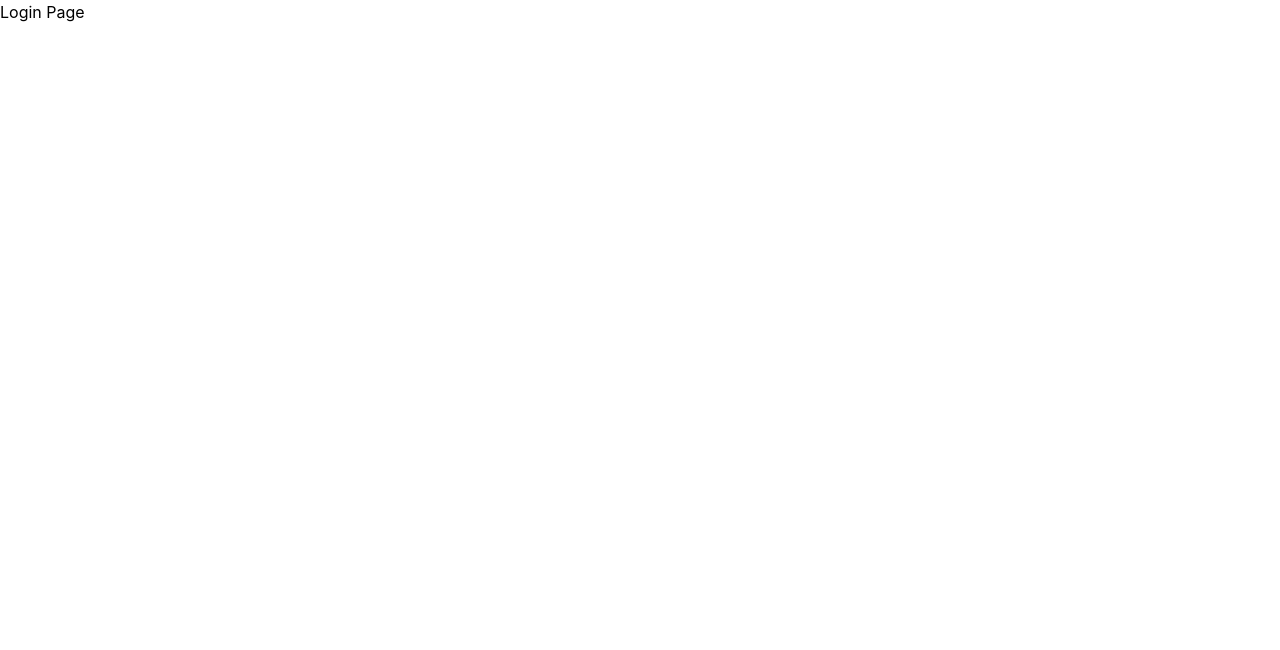
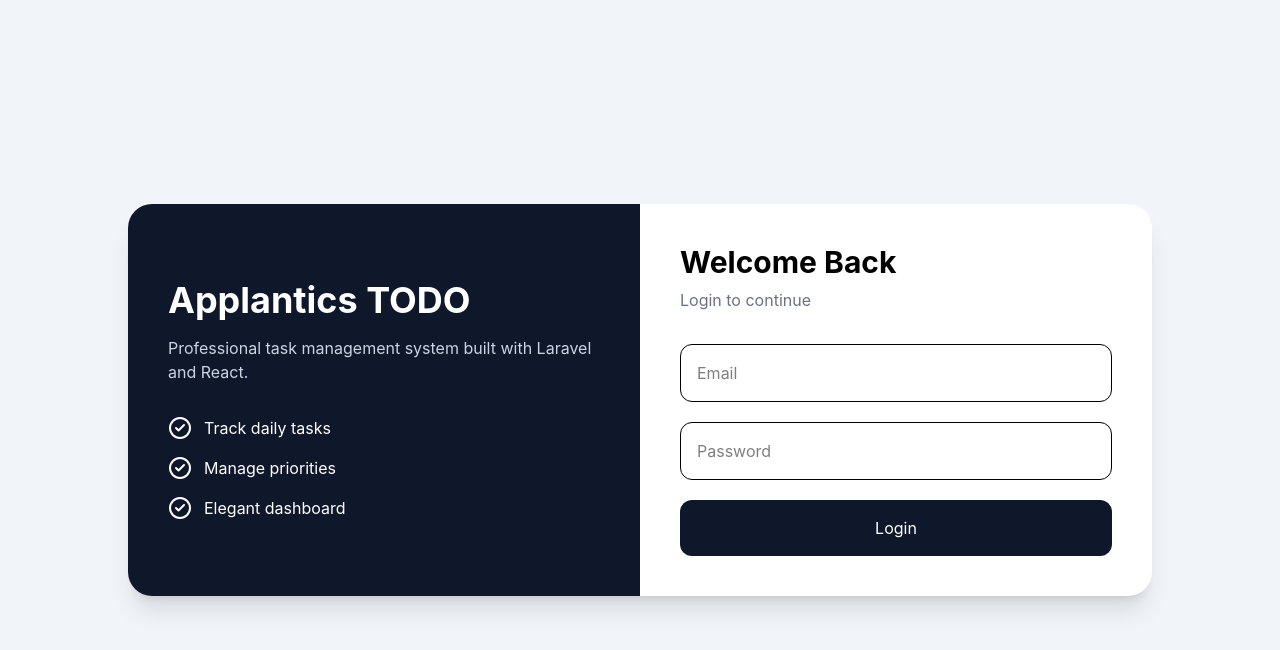
Before and after one commit to DNishadini/applantics-todo-app, a React app in the folder frontend/: page / in a window 1280 px wide. Shown: the top 650 px of the page. Built offline with nearby package versions, Linux system fonts and the light colour scheme; the HTML template or start-up script is replaced by a standard one.

Commit message:
create elegant login ui

```diff
--- a/frontend/src/pages/Auth/Login.jsx
+++ b/frontend/src/pages/Auth/Login.jsx
@@ -1,5 +1,60 @@
+import { CheckCircle2 } from "lucide-react";
+
 function Login() {
-  return <div>Login Page</div>;
+  return (
+    <div className="min-h-screen bg-slate-100 flex items-center justify-center p-6">
+      <div className="grid md:grid-cols-2 bg-white rounded-3xl shadow-xl overflow-hidden max-w-5xl w-full">
+        <div className="bg-slate-900 text-white p-10 flex flex-col justify-center">
+          <h1 className="text-4xl font-bold mb-4">Applantics TODO</h1>
+
+          <p className="text-slate-300 mb-8">
+            Professional task management system built with Laravel and React.
+          </p>
+
+          <div className="space-y-4">
+            <div className="flex gap-3">
+              <CheckCircle2 />
+              <span>Track daily tasks</span>
+            </div>
+
+            <div className="flex gap-3">
+              <CheckCircle2 />
+              <span>Manage priorities</span>
+            </div>
+
+            <div className="flex gap-3">
+              <CheckCircle2 />
+              <span>Elegant dashboard</span>
+            </div>
+          </div>
+        </div>
+
+        <div className="p-10">
+          <h2 className="text-3xl font-bold mb-2">Welcome Back</h2>
+
+          <p className="text-gray-500 mb-8">Login to continue</p>
+
+          <form className="space-y-5">
+            <input
+              type="email"
+              placeholder="Email"
+              className="w-full border rounded-xl p-4"
+            />
+
+            <input
+              type="password"
+              placeholder="Password"
+              className="w-full border rounded-xl p-4"
+            />
+
+            <button className="w-full bg-slate-900 text-white p-4 rounded-xl">
+              Login
+            </button>
+          </form>
+        </div>
+      </div>
+    </div>
+  );
 }
 
 export default Login;
```
